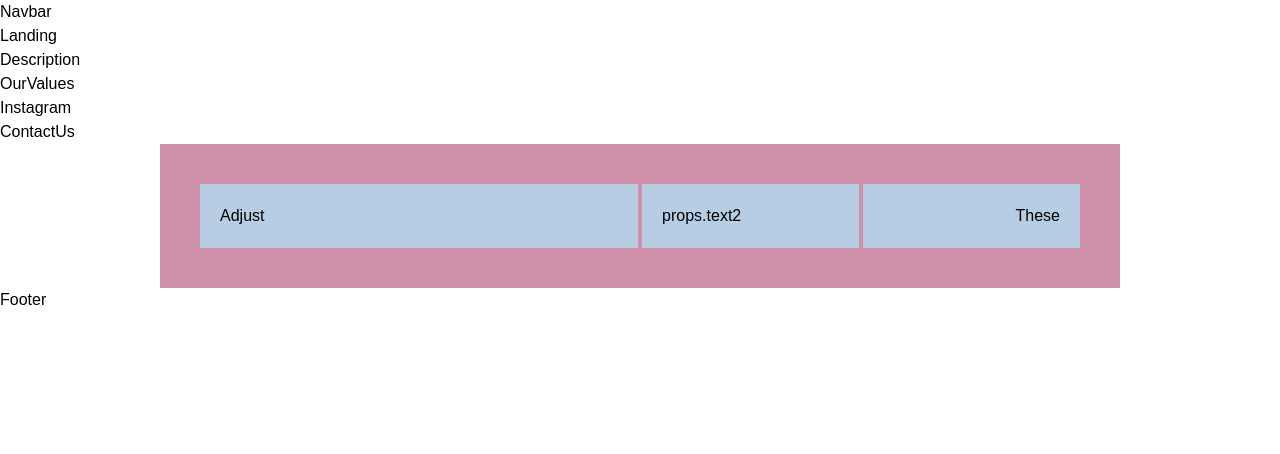
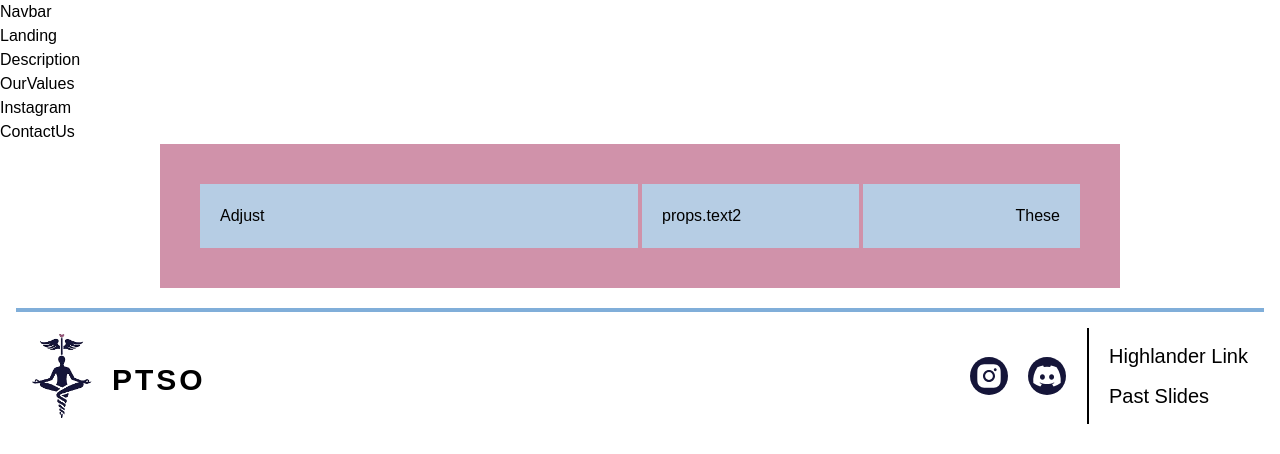
Before and after one commit to acm-ucr/ptso-website, a Next.js app: page / in a window 1280 px wide. Shown: the top 454 px of the page. Built offline with nearby package versions, Linux system fonts and the light colour scheme; a web font is replaced by a local one.

Commit message:
created footer

```diff
--- a/package.json
+++ b/package.json
@@ -16,7 +16,8 @@
     "lucide-react": "~0.417.0",
     "next": "^15.1.6",
     "react": "19.0.0",
-    "react-dom": "19.0.0"
+    "react-dom": "19.0.0",
+    "react-icons": "^5.5.0"
   },
   "devDependencies": {
     "@eslint/js": "~9.8.0",
--- a/src/components/Footer.tsx
+++ b/src/components/Footer.tsx
@@ -1,4 +1,56 @@
+import { FOOTER } from "@/data/FooterLinks";
+import Link from "next/link";
+import ptsoLogo from "@/../public/ptsoLogo.webp";
+import Image from "next/image";
+
 const Footer = () => {
-  return <div className="">Footer</div>;
+  return (
+    <div className="mx-4 mt-5">
+      <hr className="border-ptso-blue-accent border-t-4"></hr>
+      <div className="items-center justify-between justify-items-center p-4 text-3xl md:flex md:text-3xl">
+        <div className="flex tracking-widest">
+          <Image src={ptsoLogo} alt="Image" width={60} height={60} />
+          <p className="m-3 mt-8 text-2xl font-semibold md:m-5 md:mt-7 md:text-3xl">
+            PTSO
+          </p>
+        </div>
+        <div className="hidden h-24 grid-cols-2 justify-center space-x-5 divide-x-2 md:grid">
+          <div className="flex flex-row items-center space-x-5">
+            {FOOTER.slice(0, 2).map((social, index) => (
+              <Link
+                className="transition ease-in-out hover:-translate-y-1"
+                key={index}
+                href={social.link}
+              >
+                {social.icon}
+              </Link>
+            ))}
+          </div>
+          <div className="item-center flex flex-col justify-center space-y-3 text-xl">
+            {FOOTER.slice(4).map((social, index) => (
+              <Link
+                className="transition ease-in-out hover:-translate-y-1"
+                key={index}
+                href={social.link}
+              >
+                {social.name}
+              </Link>
+            ))}
+          </div>
+        </div>
+        <div className="mt-5 flex flex-row space-x-5 md:hidden">
+          {FOOTER.map((social, index) => (
+            <Link
+              className="transition ease-in-out hover:-translate-y-1"
+              key={index}
+              href={social.link}
+            >
+              {social.icon}
+            </Link>
+          ))}
+        </div>
+      </div>
+    </div>
+  );
 };
 export default Footer;
--- a/src/data/FooterLinks.tsx
+++ b/src/data/FooterLinks.tsx
@@ -1,2 +1,47 @@
-// Put Footer Links Here
-// Delete Comments
+import { HiLink } from "react-icons/hi";
+import { FaDiscord } from "react-icons/fa";
+import { AiFillInstagram } from "react-icons/ai";
+import { MdFolderSpecial } from "react-icons/md";
+
+export const FOOTER = [
+  {
+    link: "https://www.instagram.com/ucr_ptso/",
+    icon: (
+      <div className="bg-ptso-purple-accent rounded-full p-1">
+        <AiFillInstagram className="text-white" />
+      </div>
+    ),
+  },
+  {
+    link: "https://discord.gg/y2UCtMN5ZJ",
+    icon: (
+      <div className="bg-ptso-purple-accent rounded-full p-1">
+        <FaDiscord className="text-white" />
+      </div>
+    ),
+  },
+  {
+    link: "https://highlanderlink.ucr.edu/organization/pretherapystudentorg",
+    icon: (
+      <div className="bg-ptso-purple-accent rounded-full p-1">
+        <HiLink className="text-white" />
+      </div>
+    ),
+  },
+  {
+    link: "https://drive.google.com/drive/folders/13XEi6sBnVh6dFxsTshb0ucTLPHLKI-wp?usp=sharing",
+    icon: (
+      <div className="bg-ptso-purple-accent rounded-full p-1">
+        <MdFolderSpecial className="text-white" />
+      </div>
+    ),
+  },
+  {
+    link: "https://highlanderlink.ucr.edu/organization/pretherapystudentorg",
+    name: "Highlander Link",
+  },
+  {
+    link: "https://drive.google.com/drive/folders/13XEi6sBnVh6dFxsTshb0ucTLPHLKI-wp?usp=sharing",
+    name: "Past Slides",
+  },
+];
```
Also changed, not shown: 1 other file (tests, documents, lock files or other folders).
